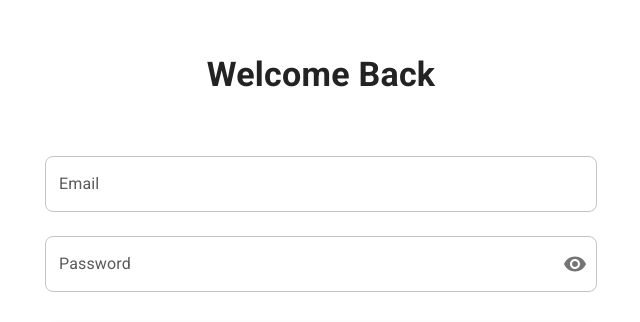
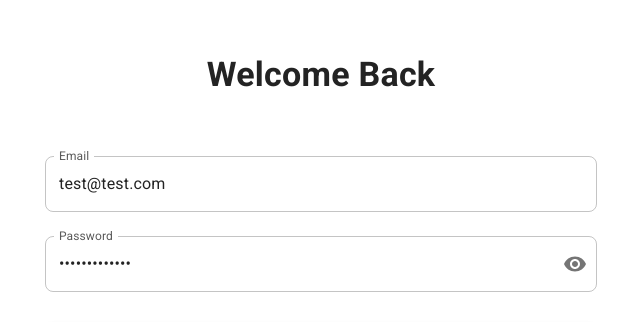
Before and after one commit to mkdigitalsk/web-showcase, a React (Vite) app: page /login in a window 1280 px wide. Shown: the part 166-488 px from the top of the page, without its empty margins (319-959 px from the left). Built offline with nearby package versions, Linux system fonts and the light colour scheme; no server answers.

Commit message:
shared: update login prefill to test@test.com / Kmpshowcase1@

```diff
--- a/src/features/auth/login/LoginPage.tsx
+++ b/src/features/auth/login/LoginPage.tsx
@@ -13,8 +13,8 @@ export function LoginPage() {
   const { control, handleSubmit } = useForm<LoginFormData>({
     resolver: zodResolver(loginSchema),
     defaultValues: {
-      email: '',
-      password: '',
+      email: 'test@test.com',
+      password: 'Kmpshowcase1@',
     },
   })
 
```
